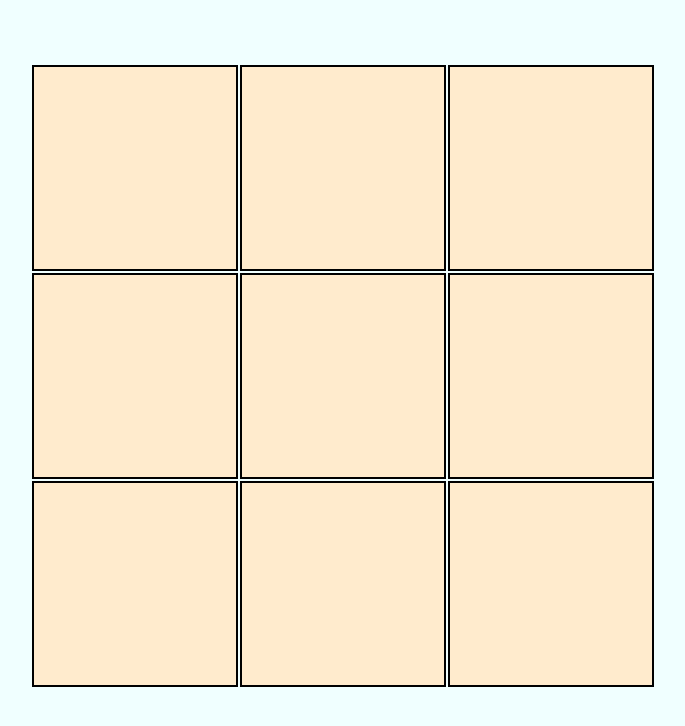
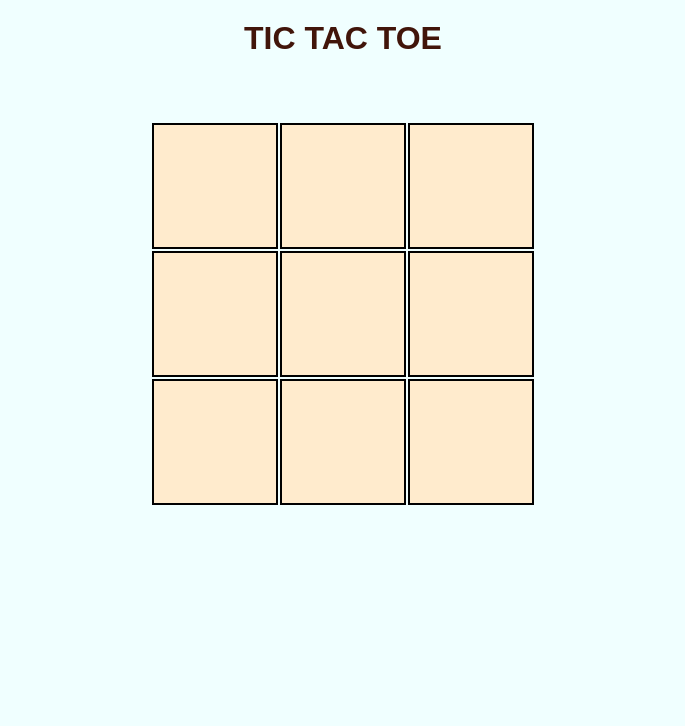
Before and after one commit to daniel-lesner/tic-tac-toe, a plain HTML site: page index.html in a window 1280 px wide. Shown: the whole page, without its empty margins (297-982 px from the left). Drawn offline with Linux system fonts and the light colour scheme.

Commit message:
Add title

```diff
--- a/index.html
+++ b/index.html
@@ -1,35 +1,45 @@
 <!DOCTYPE html>
 <html lang="en">
+
 <head>
-    <meta charset="UTF-8">
-    <meta name="viewport" content="width=device-width, initial-scale=1.0">
+    <meta charset="UTF-8" />
+    <meta name="viewport" content="width=device-width, initial-scale=1.0" />
     <title>Tic-Tae-Toe</title>
-    <link rel="stylesheet" type="text/css"e href='lib/style.css'/>
+    <link rel="stylesheet" type="text/css" e href="lib/style.css" />
 </head>
+
 <body>
+    <header>
+        <h1 class="title">
+            TIC TAC TOE
+            </h4>
+    </header>
+    <main>
         <table>
             <tr>
-            <td onclick="drawMoveToBoard('00')" id="00"></td>
-            <td onclick="drawMoveToBoard('01')" id="01"></td>
-            <td onclick="drawMoveToBoard('02')" id="02"></td>
+                <td onclick="drawMoveToBoard('00')" id="00" class="cell"></td>
+                <td onclick="drawMoveToBoard('01')" id="01" class="cell"></td>
+                <td onclick="drawMoveToBoard('02')" id="02" class="cell"></td>
             </tr>
             <tr>
-            <td onclick="drawMoveToBoard('10')" id="10"></td>
-            <td onclick="drawMoveToBoard('11')" id="11"></td>
-            <td onclick="drawMoveToBoard('12')" id="12"></td>
+                <td onclick="drawMoveToBoard('10')" id="10" class="cell"></td>
+                <td onclick="drawMoveToBoard('11')" id="11" class="cell"></td>
+                <td onclick="drawMoveToBoard('12')" id="12" class="cell"></td>
             </tr>
             <tr>
-            <td onclick="drawMoveToBoard('20')" id="20"></td>
-            <td onclick="drawMoveToBoard('21')" id="21"></td>
-            <td onclick="drawMoveToBoard('22')" id="22"></td>
+                <td onclick="drawMoveToBoard('20')" id="20" class="cell"></td>
+                <td onclick="drawMoveToBoard('21')" id="21" class="cell"></td>
+                <td onclick="drawMoveToBoard('22')" id="22" class="cell"></td>
             </tr>
         </table>
-    <div id = "finish">
-        <div id = "text"></div>
+        <div id="finish">
+            <div id="text"></div>
             <button id="restart" onclick="reload()">
                 New Game
             </button>
         </div>
-    <script src = "lib/script.js"></script>
+    </main>
+    <script src="lib/script.js"></script>
 </body>
+
 </html>
--- a/lib/style.css
+++ b/lib/style.css
@@ -3,6 +3,21 @@
     justify-content: center;
     align-items: center;
     font-family: Arial, Helvetica, sans-serif;
+    margin: 0;
+}
+
+header {
+    align-items: center;
+    width: 100%;
+    display: flex;
+
+}
+
+.title {
+    margin-top: 20px;
+    color:rgba(65, 21, 10);
+    align-content: center;
+    align-items: center;
 }
 
 table {
@@ -11,8 +26,9 @@ table {
 
 td {
     border: 2px solid black;
-    height: 200px;
-    width: 200px;
+    white-space: nowrap;
+    height: 15vh;
+    width: 15vh;
     background-color: blanchedalmond;
 }
 
@@ -28,7 +44,7 @@ td:active, div:active {
 td {
     text-align: center;
     background-color: blanchedalmond;
-    font-size: 80px;
+    font-size: 10vh;
     color: rgb(65, 21, 10);
 }
 
```
Also changed, not shown: 1 other file. Lines whose indentation alone changed are shown as unchanged.
